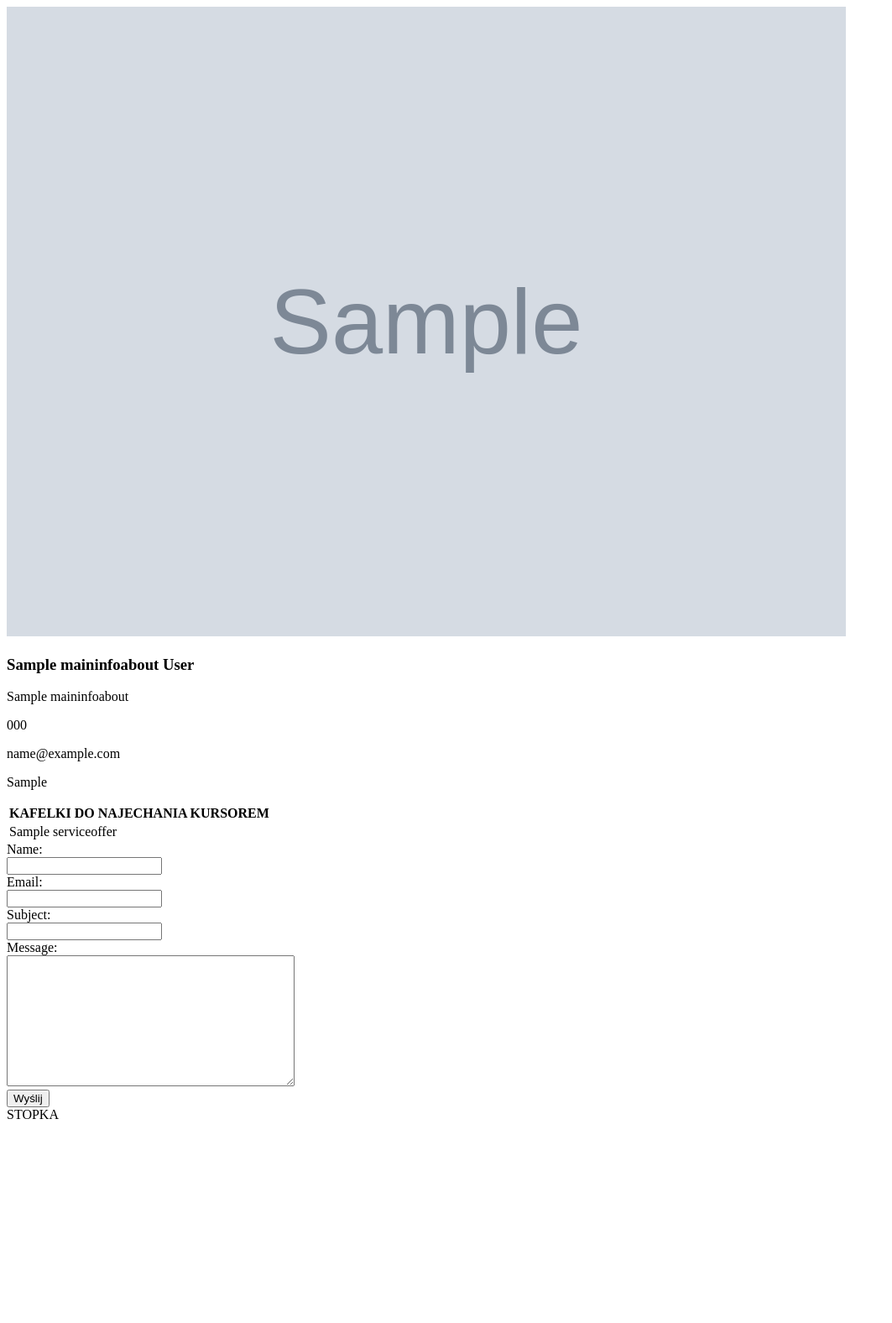
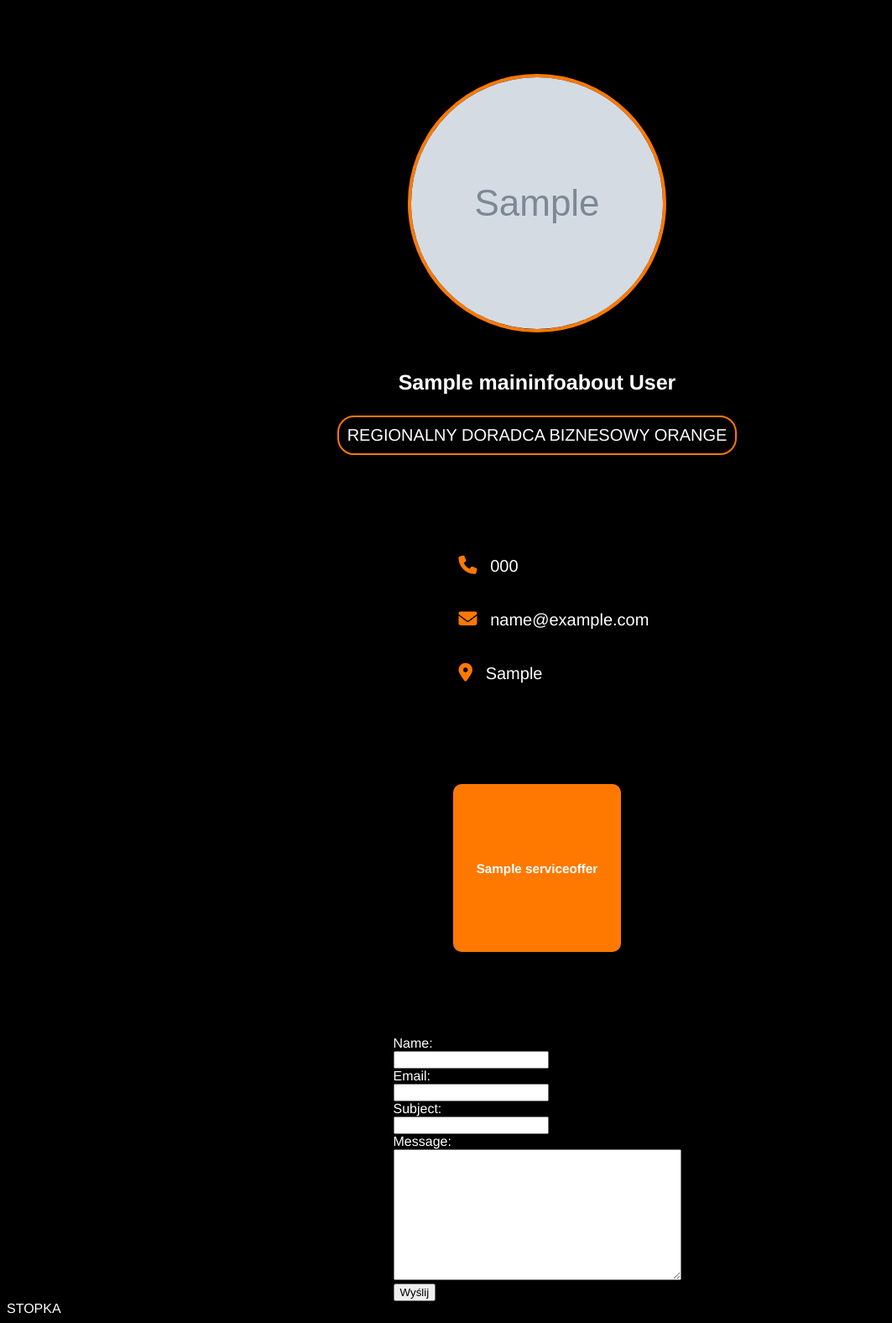
Before and after one commit to matwiniarczyk/Wizytowka_online, a Django app: page / in a window 1280 px wide. Shown: the whole page at 84% size, without its empty margins (0-1063 px from the left). Before the commit the page ends 1333 px from the top, so only its background shows below. Run offline with Django 5.2, Linux system fonts and the light colour scheme; tables that the repository leaves empty hold one stand-in row (values such as "Sample post"); grey boxes marked "Sample" are stand-in pictures.

Commit message:
Made some visual changes to the website

```diff
--- a/static/css/style.css
+++ b/static/css/style.css
@@ -0,0 +1,137 @@
+body {
+    background-color: black;
+    padding-top: 80px;
+    color: white;
+    font-family: "Helvetica Neue", Helvetica, Arial, sans-serif;
+}
+
+/* HEADER - ZDJĘCIE I TYTUŁ */
+
+#profilowe {
+    width: 300px;
+    height: 300px;
+    border-radius: 50%;
+    border: 4px #FF7900 solid;
+}
+
+#job_title {
+    border: 2px solid #FF7900;
+    border-radius: 20px;
+    padding: 10px;
+}
+
+.header-container {
+    display: flex;
+    flex-direction: column;
+    justify-content: center;
+    align-items: center;
+    gap: 20px;
+}
+
+.header-container div {
+    display: flex;
+    flex-direction: column;
+    align-items: center;
+}
+
+.header-container h3 {
+    font-size: 25px;
+}
+
+.header-container p {
+    margin: 0;
+    font-size: 20px;
+}
+
+/* MAIN - INFO, USŁUGI I FORMULARZ */
+
+.main-container {
+    padding-top: 100px;
+    display: flex;
+    flex-direction: column;
+    align-items: center;
+    justify-content: center;
+    gap: 100px;
+}
+
+.contact-info {
+    display: flex;
+    flex-direction: column;
+    align-items: flex-start;
+    padding-left: 40px;
+    font-size: 20px;
+}
+
+i {
+    color: #FF7900;
+    font-size: 22px;
+    padding-right: 10px;
+}
+
+/* ------------------------------------ KAFELKI -------------------------------------- */
+
+.cards-container {
+    display: flex;
+    flex-wrap: wrap;
+    justify-content: center;
+    gap: 20px;
+    max-width: 800px;
+}
+
+.card {
+    width: 200px;
+    height: 200px;
+    perspective: 1000px;
+}
+
+.card-inner {
+    transform: rotateY(0deg);
+    width: 100%;
+    height: 100%;
+    position: relative;
+    transform-style: preserve-3d; /* element i jego dzieci wiedzą że jest 3D */
+    transform-origin: center; /* obrót względem środka */
+    transition: transform 0.7s ease;
+}
+
+/*
+POSITION RELATIVE - TRAKTUJEMY ELEMENT NIEZALEŻNIE OD STRONY
+TJ. JAK ON SIĘ PRZESUWA TO RESZTA STRONY MA GO W DUPIE
+POSITION ABSOLUTE - TRAKTUJEMY ELEMENT JAKBY GO NIE BYŁO
+ABSOLUTE USUWA DANY ELEMENT Z UKŁADU STRONY I RESZTA STRONY MOŻE WEJŚĆ NA JEGO MIEJSCE
+ */
+
+.card:hover .card-inner {
+    transform: rotateY(180deg);
+}
+
+.card-front, .card-back {
+    border-radius: 10px;
+    width: 100%;
+    height: 100%;
+    position: absolute;
+    backface-visibility: hidden;
+    display: flex;
+    align-items: center;
+    justify-content: center;
+    box-sizing: border-box; /* padding nie rozszerza kafelka */
+}
+
+.card-front {
+    background-color: #FF7900;
+    font-size: 13px;
+    padding: 10px;
+}
+
+.card-back {
+    background-color: #C85C00;
+    transform: rotateY(180deg);
+    font-size: 12px;
+    padding: 10px;
+}
+
+/* ------------------------------------------------------------------------------------- */
+
+ .form {
+
+ }
--- a/templates/base.html
+++ b/templates/base.html
@@ -7,44 +7,64 @@
           content="width=device-width, user-scalable=no, initial-scale=1.0, maximum-scale=1.0, minimum-scale=1.0">
     <meta http-equiv="X-UA-Compatible" content="ie=edge">
     <title>Aleksandra Winiarczyk</title>
+    <link rel="stylesheet" href="{% static 'css/style.css'%}">
+    <link rel="stylesheet" href="https://cdnjs.cloudflare.com/ajax/libs/font-awesome/6.4.2/css/all.min.css">
 </head>
 <body>
-<header>
+    <header class="header-container">
         {% if image_url %}
-    <img src="{{ image_url }}" alt="Zdjęcie profilowe" width="1000px">
+        <img src="{{ image_url }}" alt="Zdjęcie profilowe" id="profilowe">
         {% else %}
         <p>Brak zdjęcia</p>
         {% endif %}
+        <div>
             <h3> {{ ola_info.name }} {{ ola_info.surname }} </h3>
-    <p> {{ ola_info.job_title }} </p>
+            <p id="job_title"> REGIONALNY DORADCA BIZNESOWY ORANGE </p>
+        </div>
     </header>
-<main>
-    <div>
-        <p> {{ ola_info.phone_number }} </p>
-        <p> {{ ola_info.email }} </p>
-        <p> {{ ola_info.office_adress }} </p>
+    <main class="main-container">
+        <div class="contact-info">
+            <p><i class="fa-solid fa-phone"></i> {{ ola_info.phone_number }} </p>
+            <p><i class="fa-solid fa-envelope"></i> {{ ola_info.email }} </p>
+            <p><i class="fa-solid fa-location-dot"></i> {{ ola_info.office_adress }} </p>
         </div>
-    <div>
-        <table>
-            <thead>
-            <tr>
-                <th colspan="3">KAFELKI DO NAJECHANIA KURSOREM</th>
-            </tr>
-            </thead>
-            <tbody>
+
+<!--        <div class="table">-->
+<!--            <table>-->
+<!--                <thead>-->
+<!--                <tr>-->
+<!--                    <th colspan="3">KAFELKI DO NAJECHANIA KURSOREM</th>-->
+<!--                </tr>-->
+<!--                </thead>-->
+<!--                <tbody>-->
+<!--                {% for offer in offers %}-->
+<!--                {% if forloop.first or forloop.counter0|divisibleby:'3' %}-->
+<!--                <tr>-->
+<!--                    {% endif %}-->
+<!--                    <td>{{ offer.name }}</td>-->
+<!--                    {% if forloop.counter|divisibleby:'3' and forloop.counter0 != 0 %}-->
+<!--                </tr>-->
+<!--                {% endif %}-->
+<!--                {% endfor %}-->
+<!--                </tbody>-->
+<!--            </table>-->
+<!--        </div>-->
+
+        <div class="cards-container">
             {% for offer in offers %}
-            {% if forloop.first or forloop.counter0|divisibleby:'3' %}
-            <tr>
-                {% endif %}
-                <td>{{ offer.name }}</td>
-                {% if forloop.counter|divisibleby:'3' and forloop.counter0 != 0 %}
-            </tr>
-            {% endif %}
+            <div class="card">
+                <div class="card-inner">
+                    <div class="card-front">
+                        <h3>{{ offer.name }}</h3>
+                    </div>
+                    <div class="card-back">
+                        <p>{{ offer.description }}</p>
+                    </div>
+                </div>
+            </div>
             {% endfor %}
-            </tbody>
-        </table>
         </div>
-    <div>
+        <div class="form">
             <form method="post" novalidate>
                 {% csrf_token %}
 
@@ -64,7 +84,7 @@
             </form>
         </div>
     </main>
-<footer>
+    <footer class="footer-container">
         STOPKA
     </footer>
 </body>
```
Lines whose indentation alone changed are shown as unchanged.
